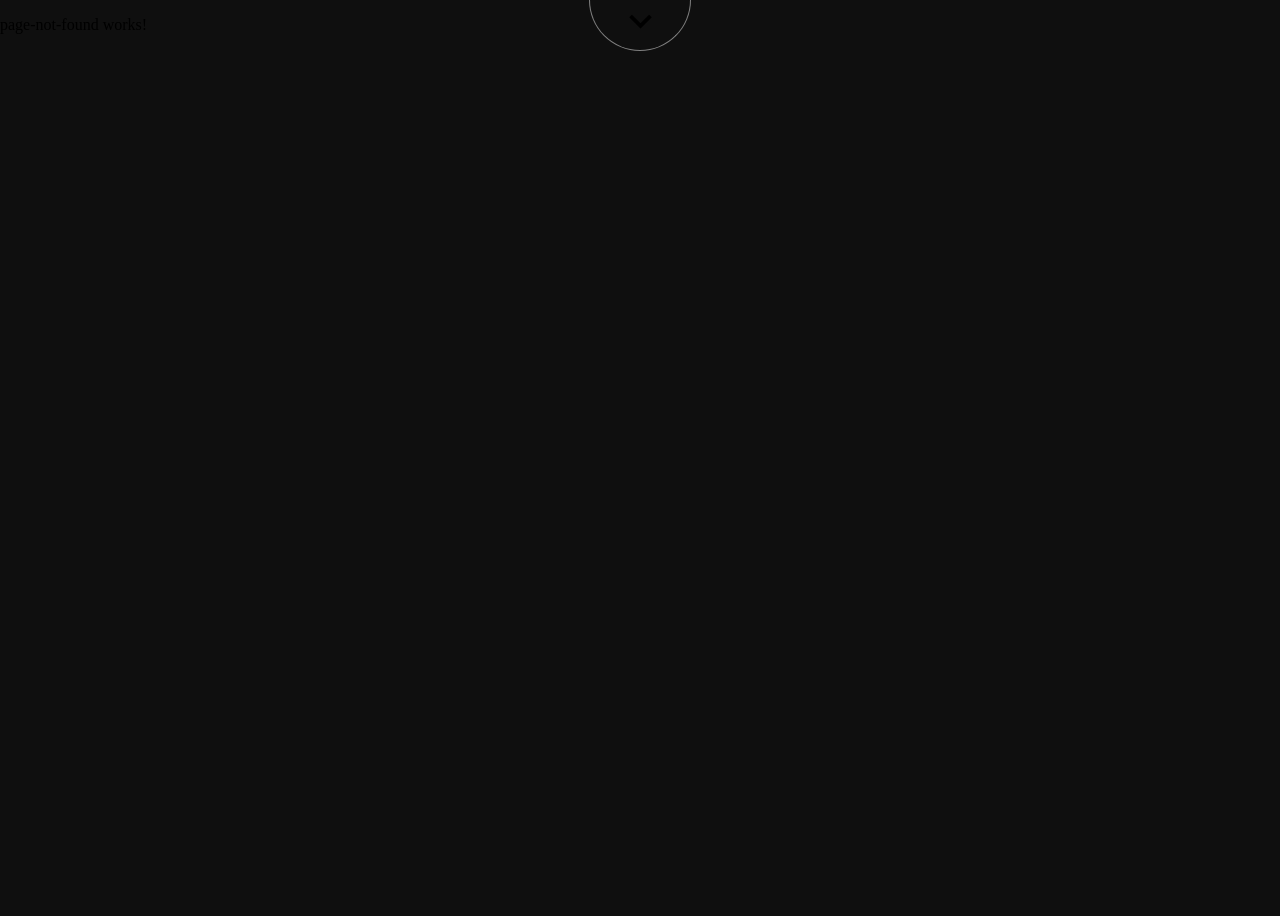
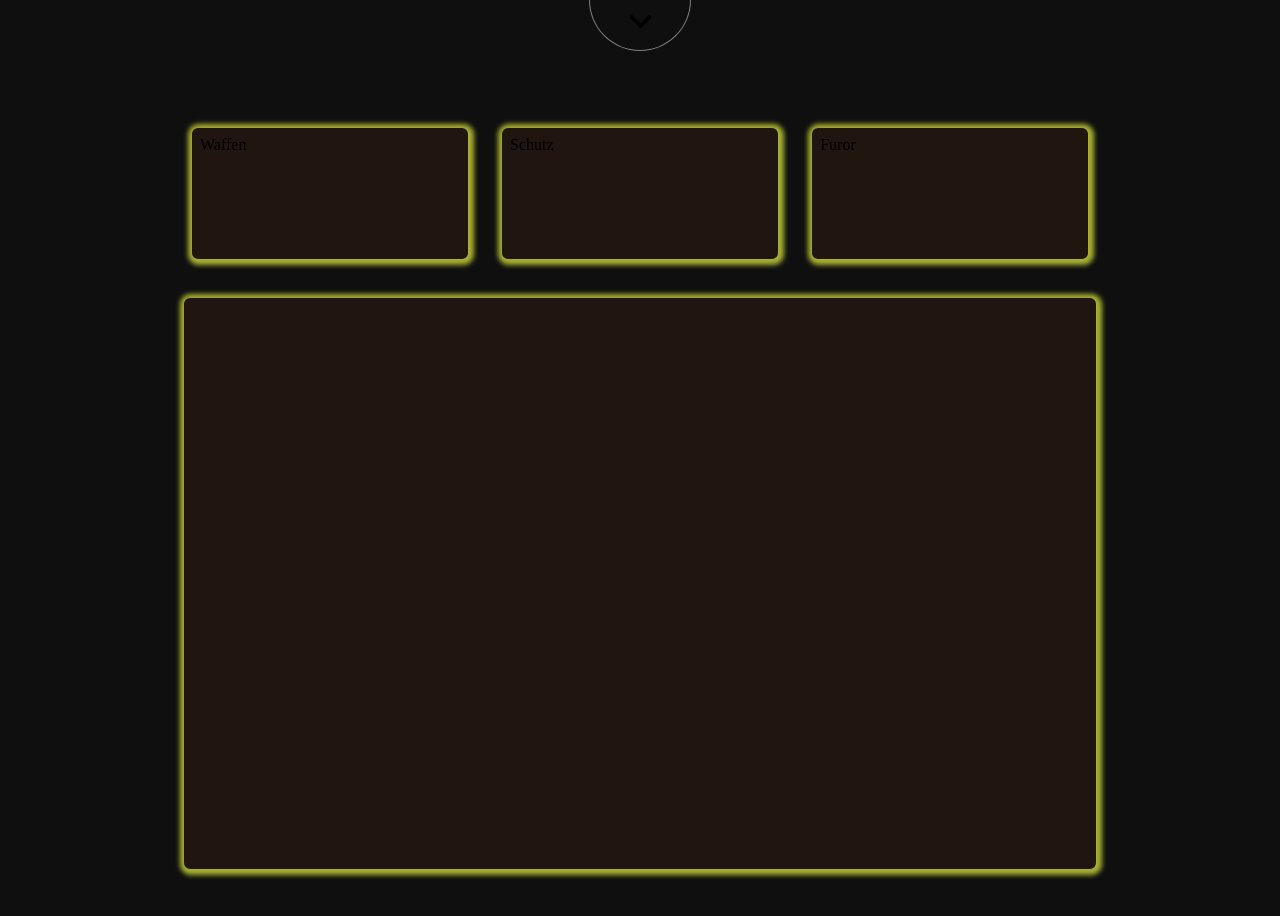
Before and after one commit to SimonFolger/angular-wow-app, an Angular app in the folder angular-wow-app/: page /home/beginner/warrior in a window 1280 px wide. Shown: the top 916 px of the page. Before the commit the page ends 816 px from the top, so only its background shows below. Built offline with nearby package versions, Linux system fonts and the light colour scheme.

Commit message:
New Navigations, Links and more

```diff
--- /dev/null
+++ b/angular-wow-app/src/app/home/beginner/beginner.component.css
@@ -0,0 +1,11 @@
+.classesbox {
+  background-image: url(../../../assets/pattern/dark1.jpg);
+  width: 100%;
+  border-top: 2px solid #a9b131;
+  border-bottom: 2px solid #a9b131;
+  box-shadow: 2px 2px 5px #a9b131;
+  padding-top: 10px;
+  padding-bottom: 10px;
+  text-align: center;
+  padding: 20px;
+}
--- /dev/null
+++ b/angular-wow-app/src/app/home/beginner/beginner.component.html
@@ -0,0 +1,47 @@
+<div *ngIf="showNav == true">
+  <div class="classesbox">
+      <a routerLink="warrior" routerLinkActive="active" >
+        <img src="../../../assets/icons/warrior.png">
+      </a>
+
+      <a href="#">
+        <img src="../../../assets/icons/paladin.png">
+      </a>
+
+      <a href="#">
+        <img src="../../../assets/icons/jäger.png">
+      </a>
+
+      <a href="#">
+        <img src="../../../assets/icons/schurke.png">
+      </a>
+
+      <a href="#">
+        <img src="../../../assets/icons/priester.png">
+      </a>
+
+      <a href="#">
+        <img src="../../../assets/icons/todesritter.png">
+      </a>
+
+      <a href="#">
+        <img src="../../../assets/icons/schamane.png">
+      </a>
+
+      <a href="#">
+        <img src="../../../assets/icons/magier.png">
+      </a>
+
+      <a href="#">
+        <img src="../../../assets/icons/mönch.png">
+      </a>
+
+      <a href="#">
+        <img src="../../../assets/icons/druide.png">
+      </a>
+
+      <a href="#">
+        <img src="../../../assets/icons/dämonenjäger.png">
+      </a>
+    </div>
+</div>
--- /dev/null
+++ b/angular-wow-app/src/app/home/beginner/beginner.component.ts
@@ -0,0 +1,15 @@
+import { Component, OnInit } from '@angular/core';
+
+@Component({
+  selector: 'app-beginner',
+  templateUrl: './beginner.component.html',
+  styleUrls: ['./beginner.component.css']
+})
+export class BeginnerComponent implements OnInit {
+
+  constructor() { }
+
+  ngOnInit() {
+  }
+
+}
--- /dev/null
+++ b/angular-wow-app/src/app/home/beginner/warrior/warrior.component.css
@@ -0,0 +1,60 @@
+.warriortalent {
+  width: 70%;
+  height: 70%;
+  background-color: #20150f;
+  margin: auto;
+  margin-top: 50px;
+  border-top: 8px solid #20150f;
+  border-bottom: 3px solid #20150f;
+  border-left:  8px solid #20150f;
+  border-right: 8px solid #20150f;
+  box-shadow:1px 1px 5px 5px #a9b131;
+  border-radius: 6px;
+}
+
+.special1 {
+  width: 29%;
+  height: 100%;
+  background-color: #20150f;
+  border-top: 8px solid #20150f;
+  border-bottom: 3px solid #20150f;
+  border-left:  8px solid #20150f;
+  border-right: 8px solid #20150f;
+  box-shadow:1px 1px 5px 5px #a9b131;
+  border-radius: 6px;
+  float: left;
+}
+
+.special2 {
+  width: 29%;
+  height: 100%;
+  background-color: #20150f;
+  border-top: 8px solid #20150f;
+  border-bottom: 3px solid #20150f;
+  border-left:  8px solid #20150f;
+  border-right: 8px solid #20150f;
+  box-shadow:1px 1px 5px 5px #a9b131;
+  border-radius: 6px;
+  float: right;
+}
+
+.special3 {
+  width: 29%;
+  height: 100%;
+  background-color: #20150f;
+  border-top: 8px solid #20150f;
+  border-bottom: 3px solid #20150f;
+  border-left:  8px solid #20150f;
+  border-right: 8px solid #20150f;
+  box-shadow:1px 1px 5px 5px #a9b131;
+  border-radius: 6px;
+  margin: auto;
+}
+
+.specific {
+  width: 70%;
+  height: 15%;
+  background-color: #0f0f0f;
+  margin: auto;
+  margin-top: 10%;
+}
--- /dev/null
+++ b/angular-wow-app/src/app/home/beginner/warrior/warrior.component.html
@@ -0,0 +1,14 @@
+<div class="specific">
+  <div class="special1">
+  Waffen
+  </div>
+  <div class="special2">
+  Furor
+  </div>
+  <div class="special3">
+  Schutz
+  </div>
+</div>
+
+<div class="warriortalent">
+</div>
--- /dev/null
+++ b/angular-wow-app/src/app/home/beginner/warrior/warrior.component.ts
@@ -0,0 +1,15 @@
+import { Component, OnInit } from '@angular/core';
+
+@Component({
+  selector: 'app-warrior',
+  templateUrl: './warrior.component.html',
+  styleUrls: ['./warrior.component.css']
+})
+export class WarriorComponent implements OnInit {
+
+  constructor() { }
+
+  ngOnInit() {
+  }
+
+}
--- a/angular-wow-app/src/app/home/home.component.css
+++ b/angular-wow-app/src/app/home/home.component.css
@@ -19,7 +19,9 @@
   border-bottom: 3px solid #20150f;
   border-left:  8px solid #20150f;
   border-right: 8px solid #20150f;
-  border-radius: 10px;
+  box-shadow: 1px 1px 10px #a9b131;
+  border-top-left-radius: 8px;
+  border-top-right-radius: 8px;
 
 }
 
@@ -34,6 +36,7 @@ video {
   background-color: #0f0f0f;
   background-color: black;
   text-align: center;
+  box-shadow: 1px 1px 10px #a9b131;
 }
 
 .beginner {
@@ -42,6 +45,7 @@ video {
   height: 500px;
   padding-bottom: 5px;
   border-top: 2px solid #20150f;
+  box-shadow: 1px 1px 10px #a9b131;
 }
 
 .green {
--- a/angular-wow-app/src/app/home/home.component.html
+++ b/angular-wow-app/src/app/home/home.component.html
@@ -1,51 +1,4 @@
-<!--
-<div class="classesbox">
-      <a href="#">
-        <img src="../../assets/icons/warrior.png">
-      </a>
 
-      <a href="#">
-        <img src="../../assets/icons/paladin.png">
-      </a>
-
-      <a href="#">
-        <img src="../../assets/icons/jäger.png">
-      </a>
-
-      <a href="#">
-        <img src="../../assets/icons/schurke.png">
-      </a>
-
-      <a href="#">
-        <img src="../../assets/icons/priester.png">
-      </a>
-
-      <a href="#">
-        <img src="../../assets/icons/todesritter.png">
-      </a>
-
-      <a href="#">
-        <img src="../../assets/icons/schamane.png">
-      </a>
-
-      <a href="#">
-        <img src="../../assets/icons/magier.png">
-      </a>
-
-      <a href="#">
-        <img src="../../assets/icons/mönch.png">
-      </a>
-
-      <a href="#">
-        <img src="../../assets/icons/druide.png">
-      </a>
-
-      <a href="#">
-        <img src="../../assets/icons/dämonenjäger.png">
-      </a>
-
-</div>
--->
 <div class="frontal">
   <video playsinline autoplay muted loop>
 <source src="../../assets/video/intro.mp4" type="video/mp4">
@@ -56,7 +9,7 @@
 <div class="beginner">
 
   <div class="green">
-    <a href="www.pornhub.de">
+    <a routerLink="/home/beginner" routerLinkActive="active" >
       <img src="../assets/image/green.jpg" width="100%" height="500px">
     </a>
 
```
Also changed, not shown: angular-wow-app/src/app/app.module.ts (+11 -0 lines).
